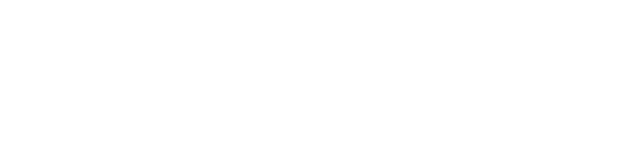
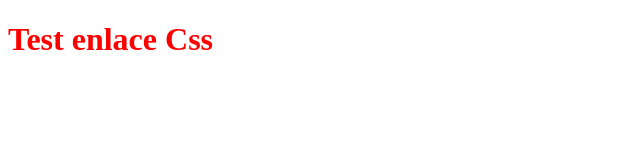
Before and after one commit to RubenTriana/pin_grupo6, a plain HTML site: page index.html in a window 1280 px wide. Shown: the whole page, without its empty margins (0-640 px from the left). Drawn offline with Linux system fonts and the light colour scheme.

Commit message:
Creación de ramas

```diff
--- a/css/style.css
+++ b/css/style.css
@@ -0,0 +1,3 @@
+h1 {
+    color: red;
+}
--- a/index.html
+++ b/index.html
@@ -8,6 +8,6 @@
     <title>Document</title>
 </head>
 <body>
-
+    <h1>Test enlace Css</h1>
 </body>
 </html>
```
